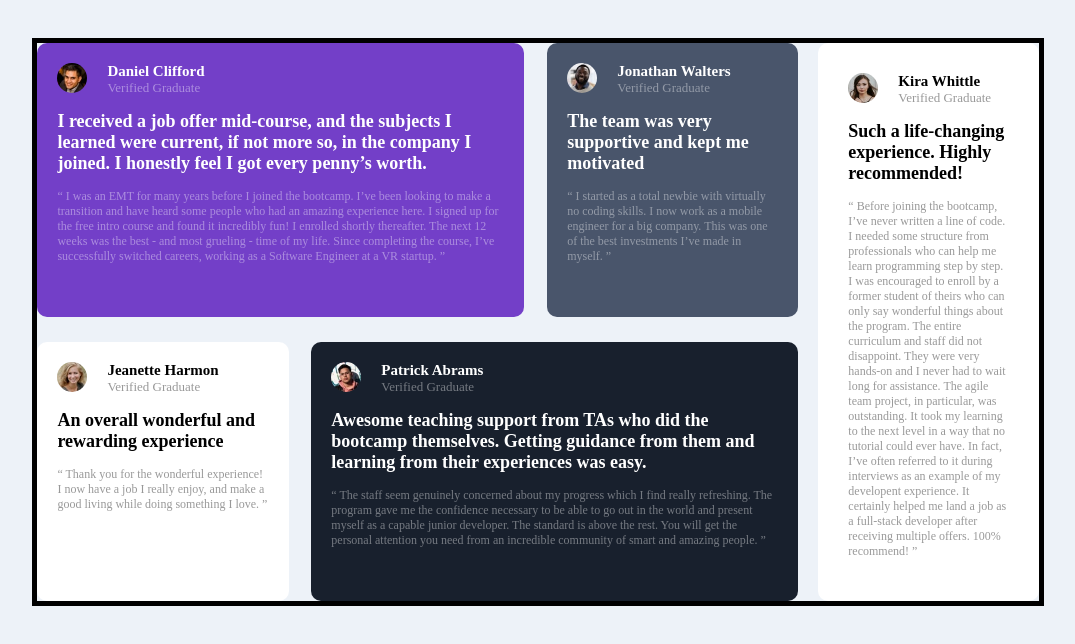
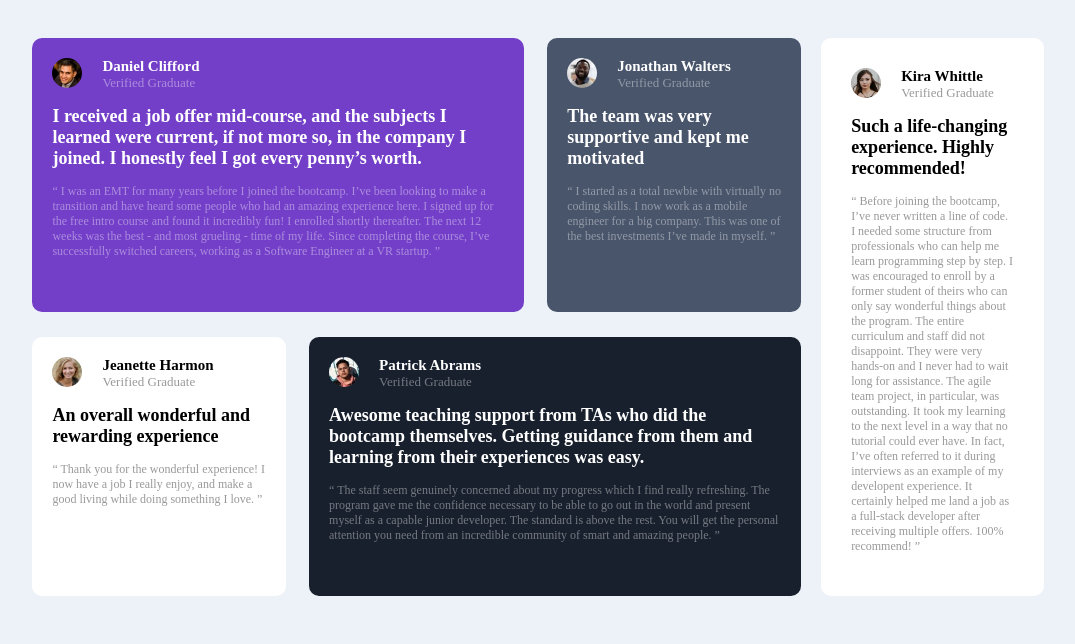
Before and after one commit to saheedibrahim/testimonials-flex-section-main, a plain HTML site: page index.html in a window 1280 px wide. Shown: the whole page, without its empty margins (102-1177 px from the left). Drawn offline with Linux system fonts and the light colour scheme.

Commit message:
remove inner border

```diff
--- a/css/style.css
+++ b/css/style.css
@@ -6,7 +6,7 @@ body {
 #inner-body {
     display: flex;
     width: 80%;
-    border: 5px solid;
+    borderl: 5px solid;
     box-sizing: border-box;
     margin-top: 30px;
 }
```
